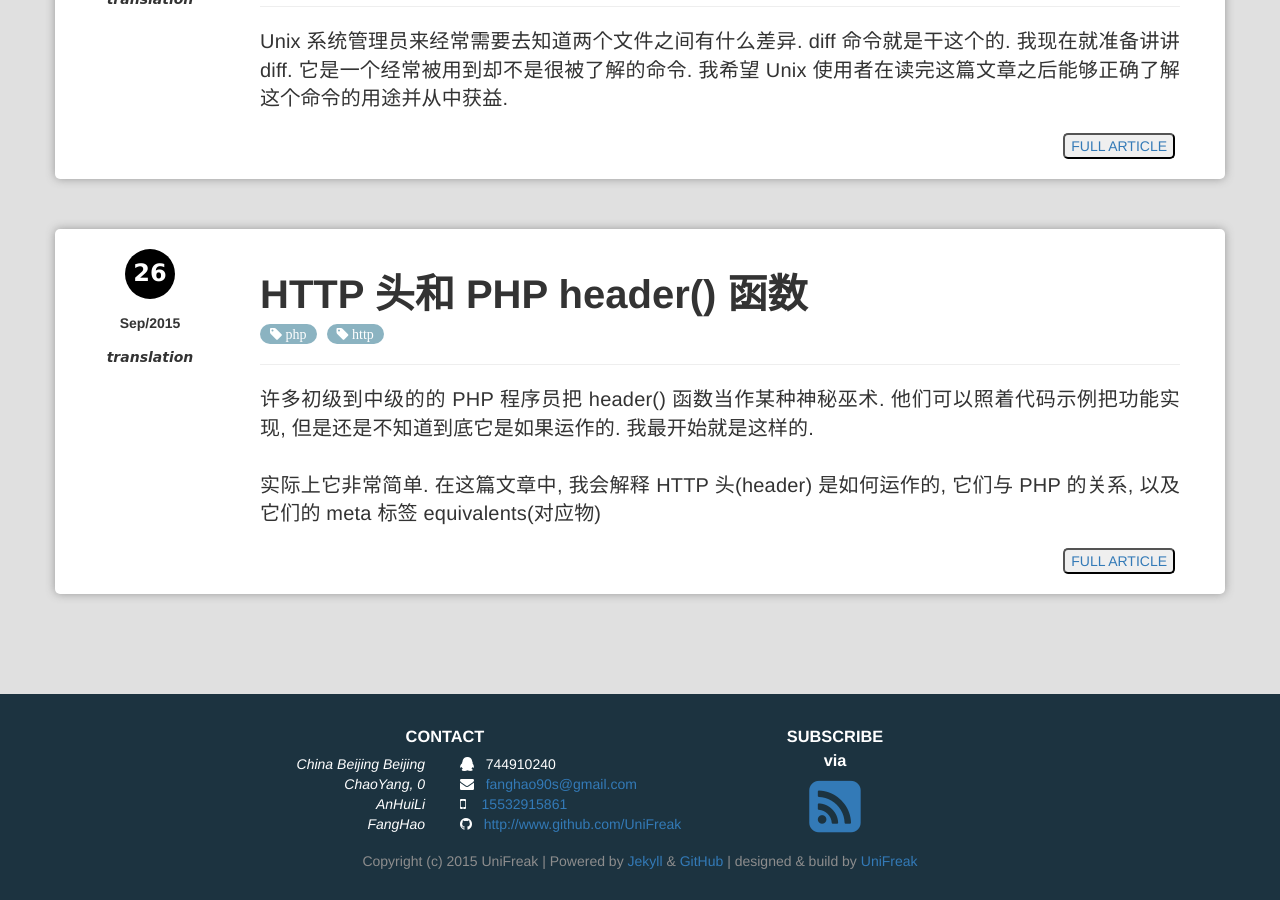
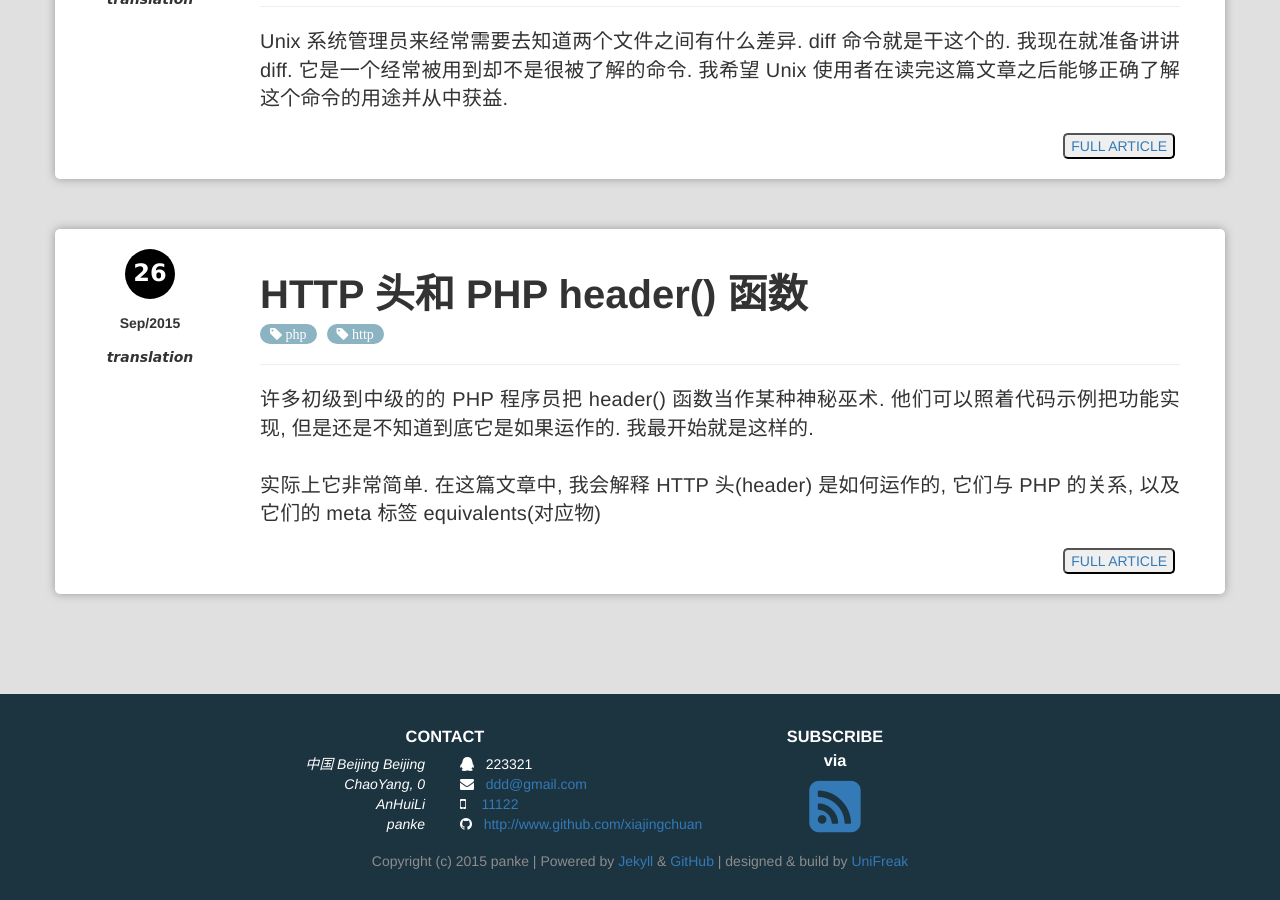
Before and after one commit to xiajingchuan/xiajingchuan.github.io, a Jekyll site: the page built from index.html, in a window 1280 px wide and 900 px high, scrolled down 2021 px. Built offline with Jekyll 4.4.1, drawn with Linux system fonts in a browser that asks for light colours; the list of posts is cut into pages by our own code; comment, search, counter and statistics services are not loaded.

Commit message:
new site

```diff
--- a/_config.yml
+++ b/_config.yml
@@ -15,26 +15,26 @@ excerpt_separator: "[-----]"
 
 # mode: dev
 mode: product
-url: https://unifreak.github.io/
+url: https://xiajingchuan.github.io/
 devurl: http://localhost:4000/
-name: UniFreak
-title: UniFreak | Another yet unique freak is showing a freakshow
-description: "Fanghao's personal weblog, on coding or such stuff"
+name: panke
+title: this is panke's blog
+description: "welcome"
 
 my:
-    displayName: UniFreak
-    realName: FangHao
-    realName_cn: 方浩
+    displayName: panke
+    realName: panke
+    realName_cn: panke
     jobTitle: "PHP Coder"
     contact:
-        qq: 744910240
-        email: fanghao90s@gmail.com
-        github: http://www.github.com/UniFreak
-        qzone: http://744910240.qzone.qq.com
-        pinterest: https://www.pinterest.com/miblah/
-        tel: 15532915861
+        qq: 223321
+        email: ddd@gmail.com
+        github: http://www.github.com/xiajingchuan
+        qzone: http://ewe0.qzone.qq.com
+        pinterest: ddd/
+        tel: 11122
         address:
-            country: China
+            country: 中国
             state: Beijing
             city: Beijing
             distribute: ChaoYang
```
Also changed, not shown: 18 other files.
